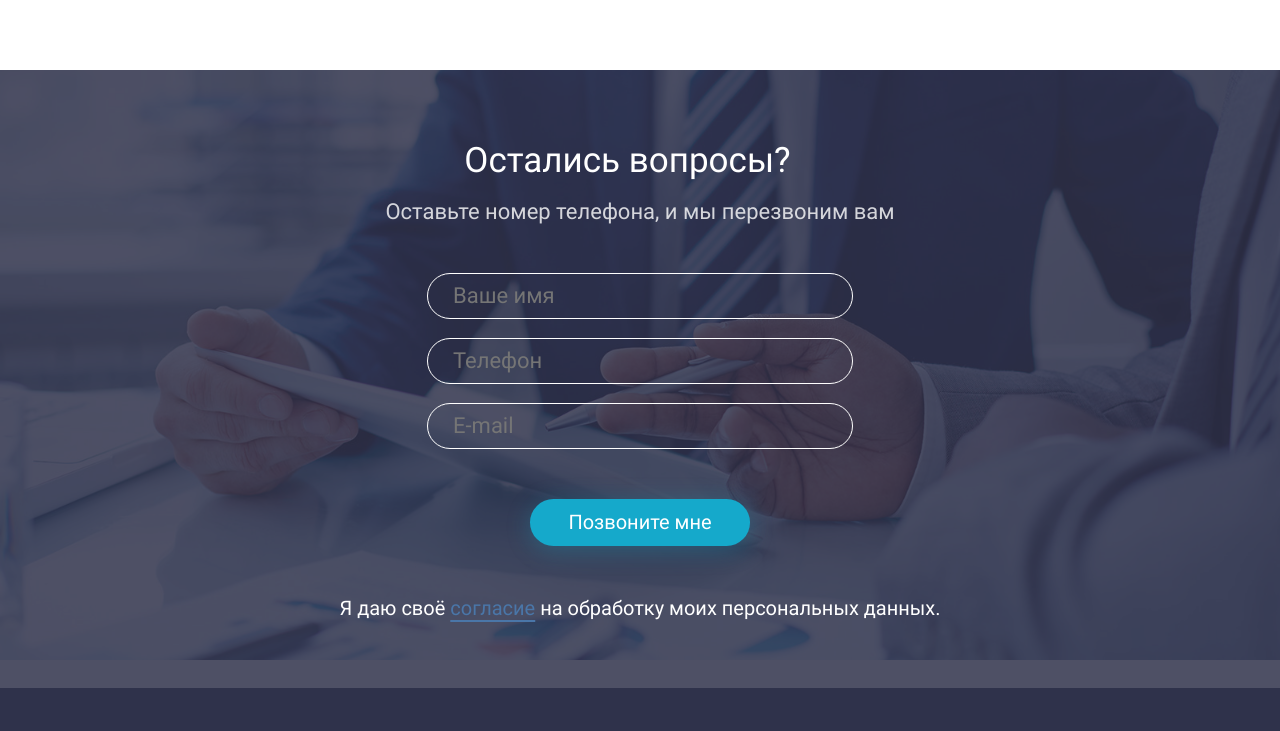
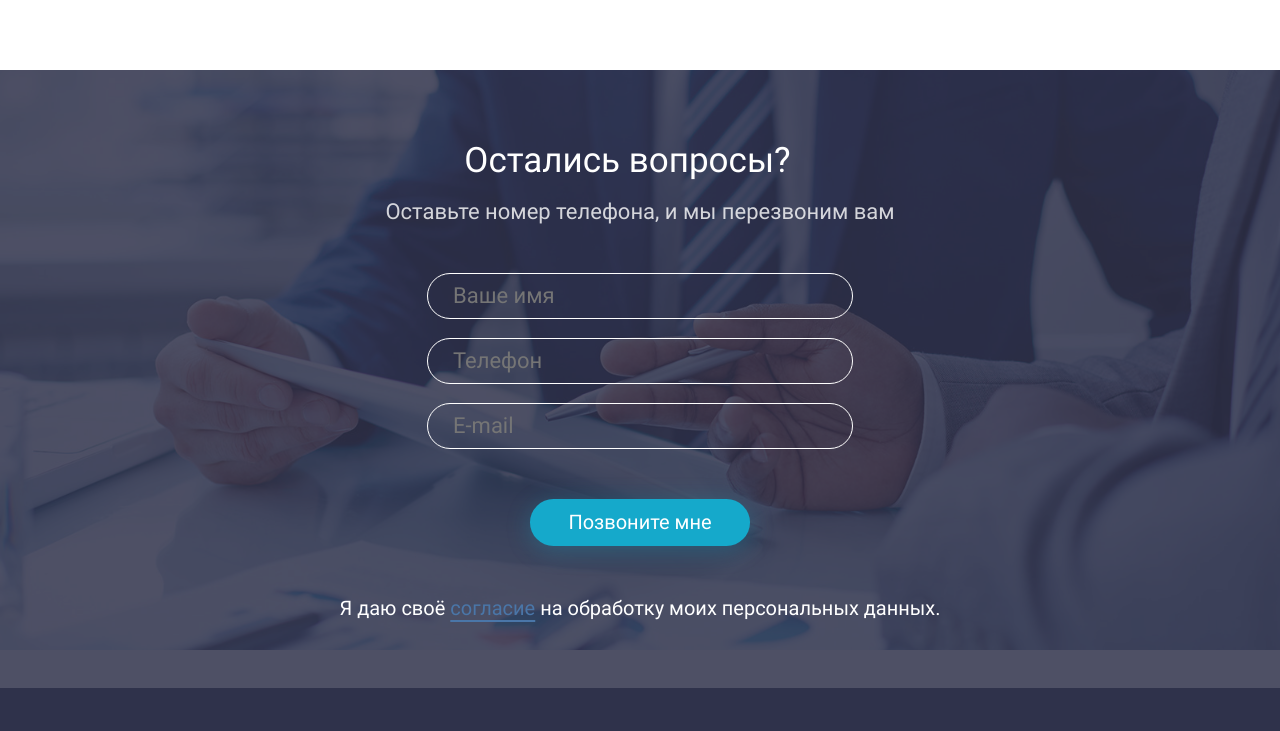
Before and after one commit to pavel-sav-5400/tamplate, a plain HTML site: page index.html in a window 1280 px wide. Shown: the part 1258-1989 px from the top of the page. Drawn offline with Linux system fonts and the light colour scheme.

Commit message:
поправил позицию фона у секции callme

```diff
--- a/style/callme.css
+++ b/style/callme.css
@@ -3,7 +3,7 @@
     background-image: url("../img/contact-background.jpg");
     background-repeat: no-repeat;
     background-size: cover;
-    background-position: 0 -130px;
+    background-position: 0 -140px;
     z-index: 1;
     color: var(--main-color-light);
     padding: 70px 0 68px;
```
